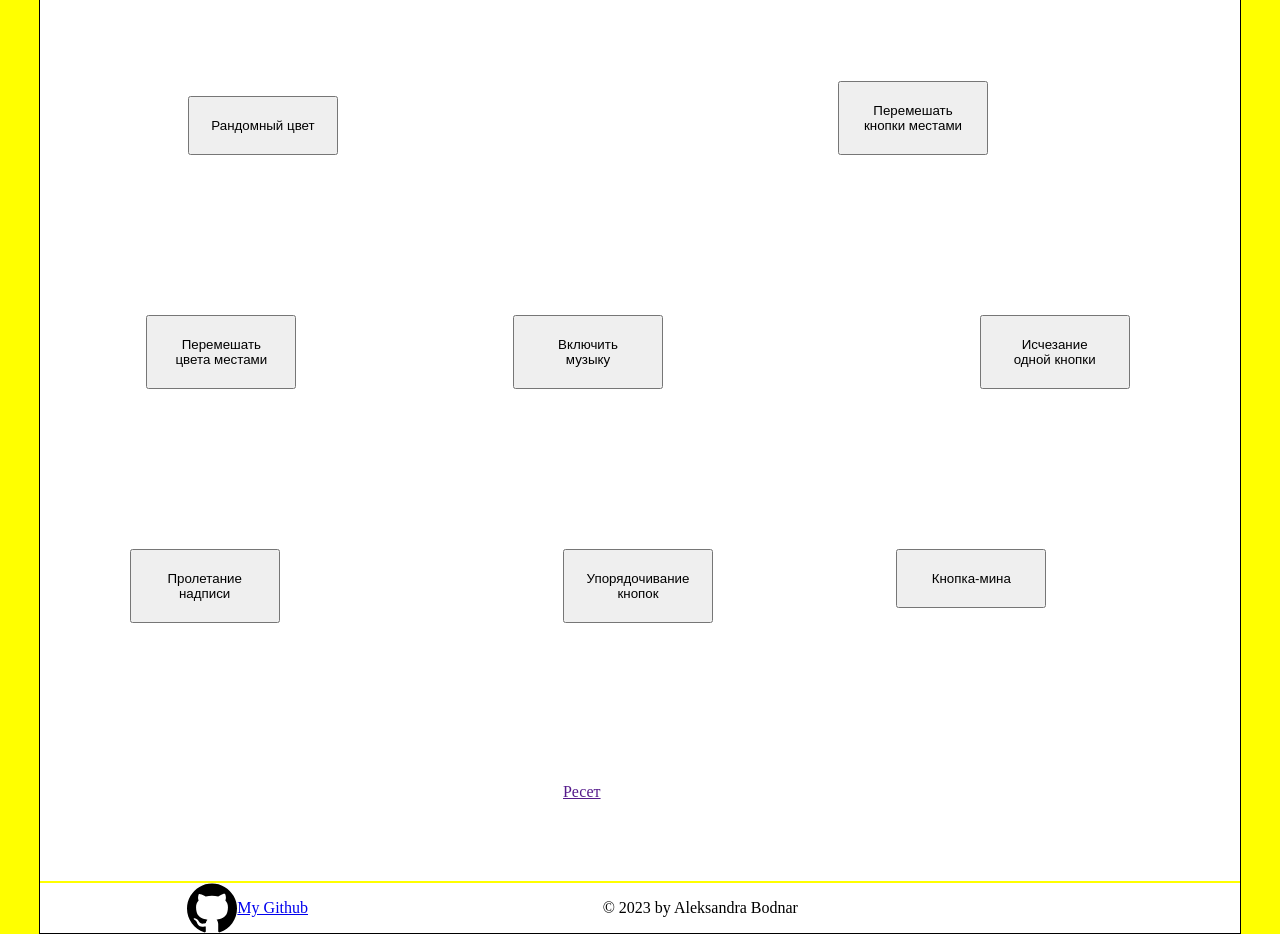
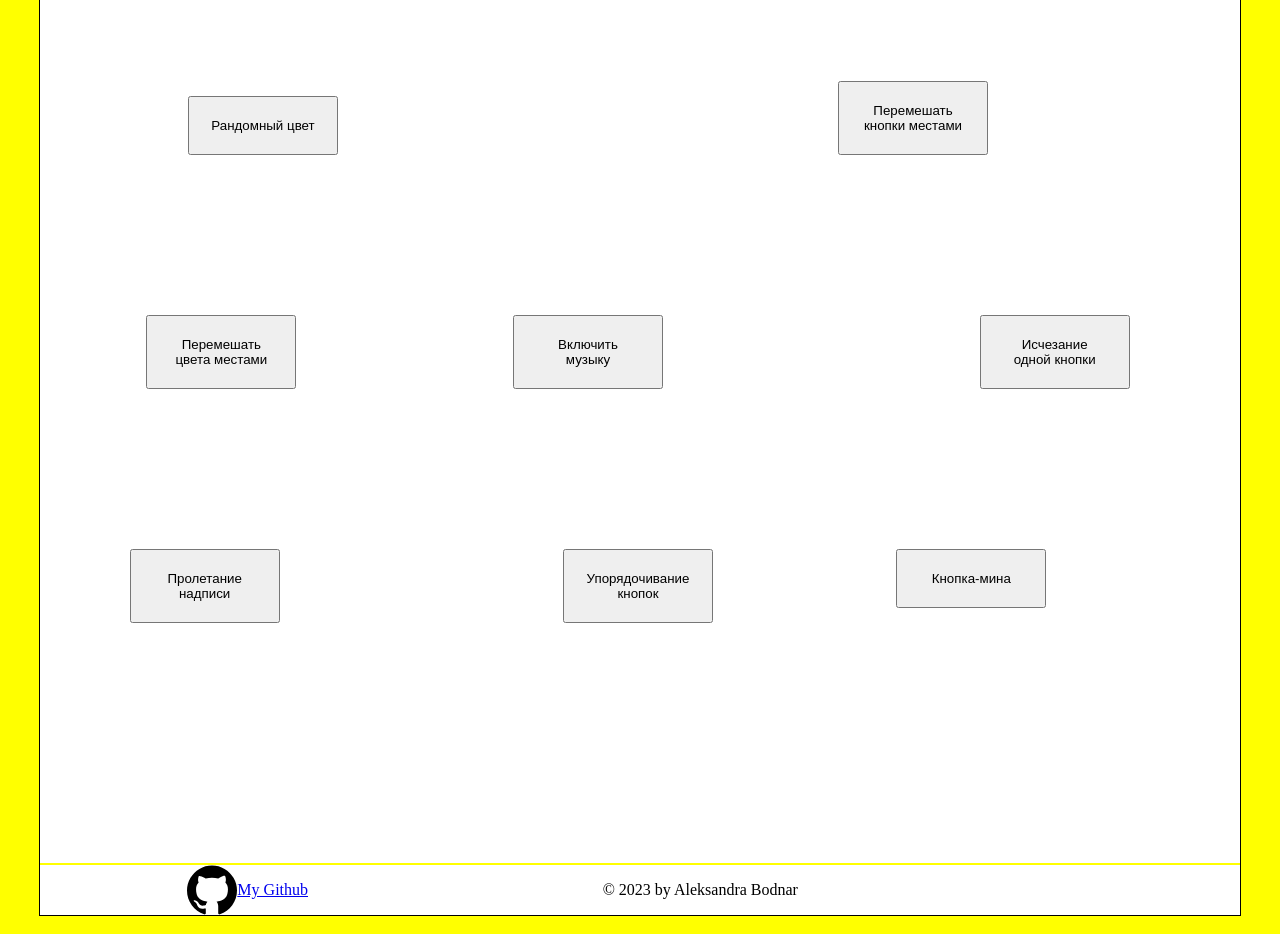
Before and after one commit to BodnarAlex/buttons, a plain HTML site: page index.html in a window 1280 px wide. Shown: the part 154-1088 px from the top of the page. Drawn offline with nearby package versions, Linux system fonts and the light colour scheme.

Commit message:
fix: change button reset

```diff
--- a/index.html
+++ b/index.html
@@ -50,7 +50,7 @@
                 <button class="button change_color">Кнопка-мина</button>
             </div>
             <div class="content_item">
-                <a class="button reset" href="" >Ресет</a>
+                <a class="button reset" href="" ></a>
             </div>
           </div>
     </main>
```
